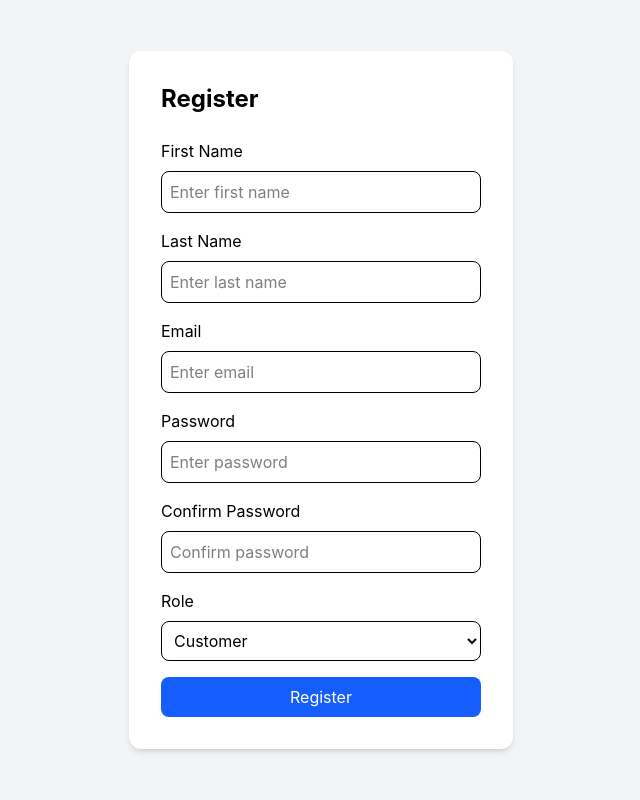
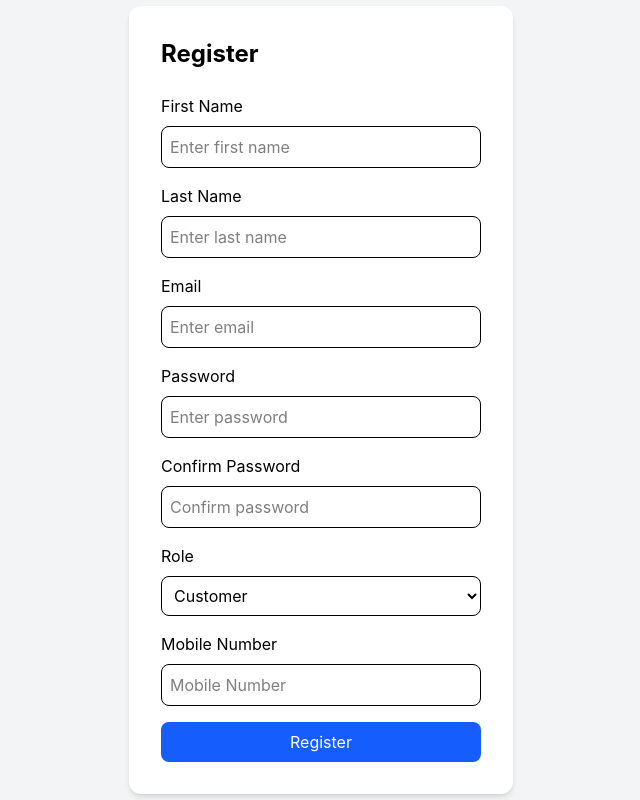
Before and after one commit to Prangyajeet/multi-vendor-ecommerce-platform, a React (Vite) app in the folder frontend/: page /register in a window 1280 px wide. Shown: the whole page, without its empty margins (319-959 px from the left). Built offline with nearby package versions, Linux system fonts and the light colour scheme.

Commit message:
Register API Integration

```diff
--- a/frontend/src/components/auth/RegisterForm.jsx
+++ b/frontend/src/components/auth/RegisterForm.jsx
@@ -11,6 +11,7 @@ function RegisterForm() {
     password: "",
     confirmPassword: "",
     role: "CUSTOMER",
+    phoneNumber: "",
   });
 
   const handleChange = (e) => {
@@ -34,6 +35,7 @@ function RegisterForm() {
       email: formData.email,
       password: formData.password,
       role: formData.role,
+      phoneNumber: formData.phoneNumber,
     };
 
     try {
@@ -48,6 +50,7 @@ function RegisterForm() {
         password: "",
         confirmPassword: "",
         role: "CUSTOMER",
+        phoneNumber: "",
       });
 
     } catch (error) {
@@ -131,6 +134,14 @@ function RegisterForm() {
             <option value="ADMIN">Admin</option>
           </select>
         </div>
+        <Input
+          label="Mobile Number"
+          name="phoneNumber"
+          type="number"
+          placeholder="Mobile Number"
+          value={formData.phoneNumber}
+          onChange={handleChange}
+        />
 
         <Button
           type="submit"
```
Also changed, not shown: 1 other file (tests, documents, lock files or other folders).
